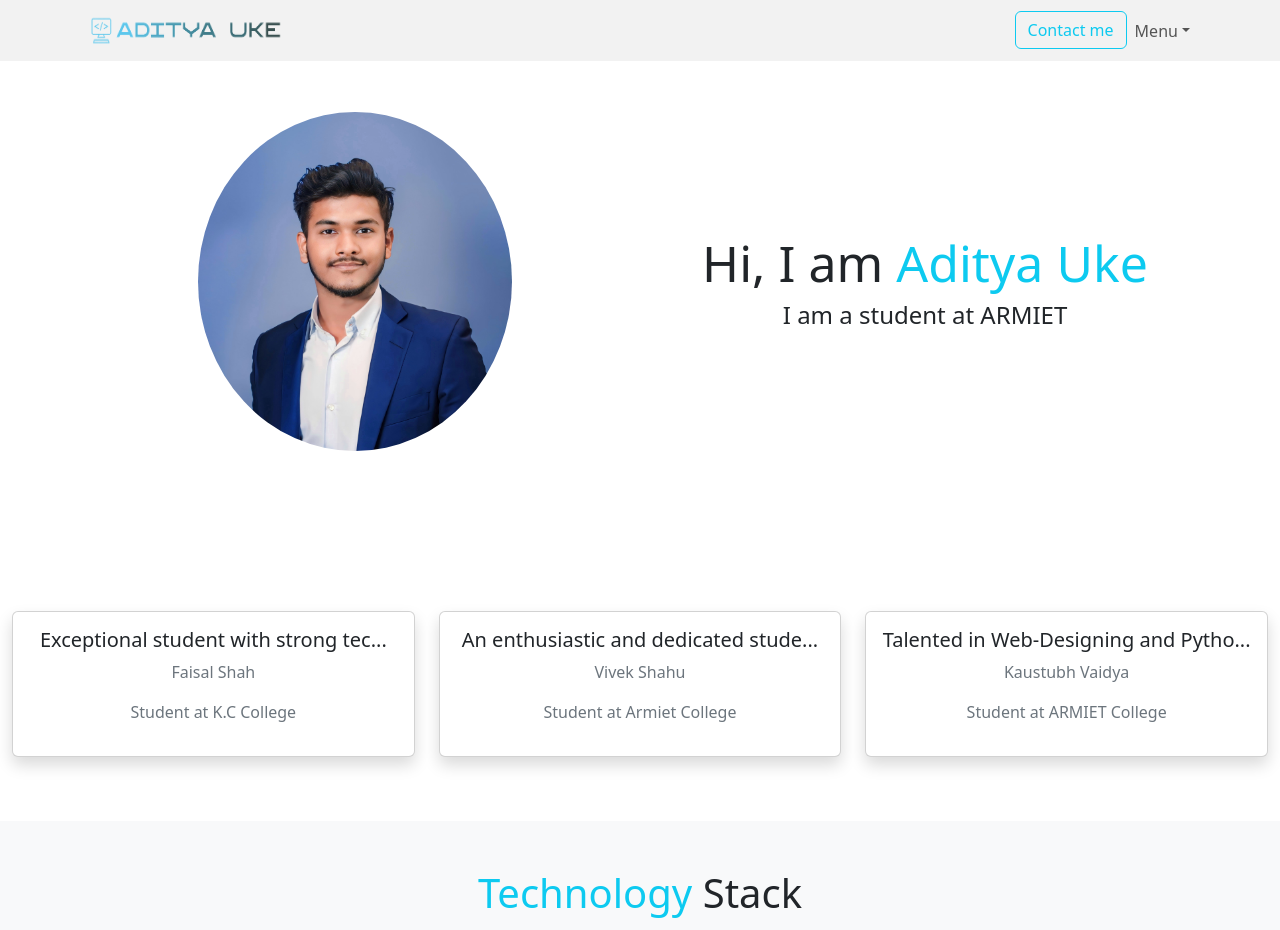
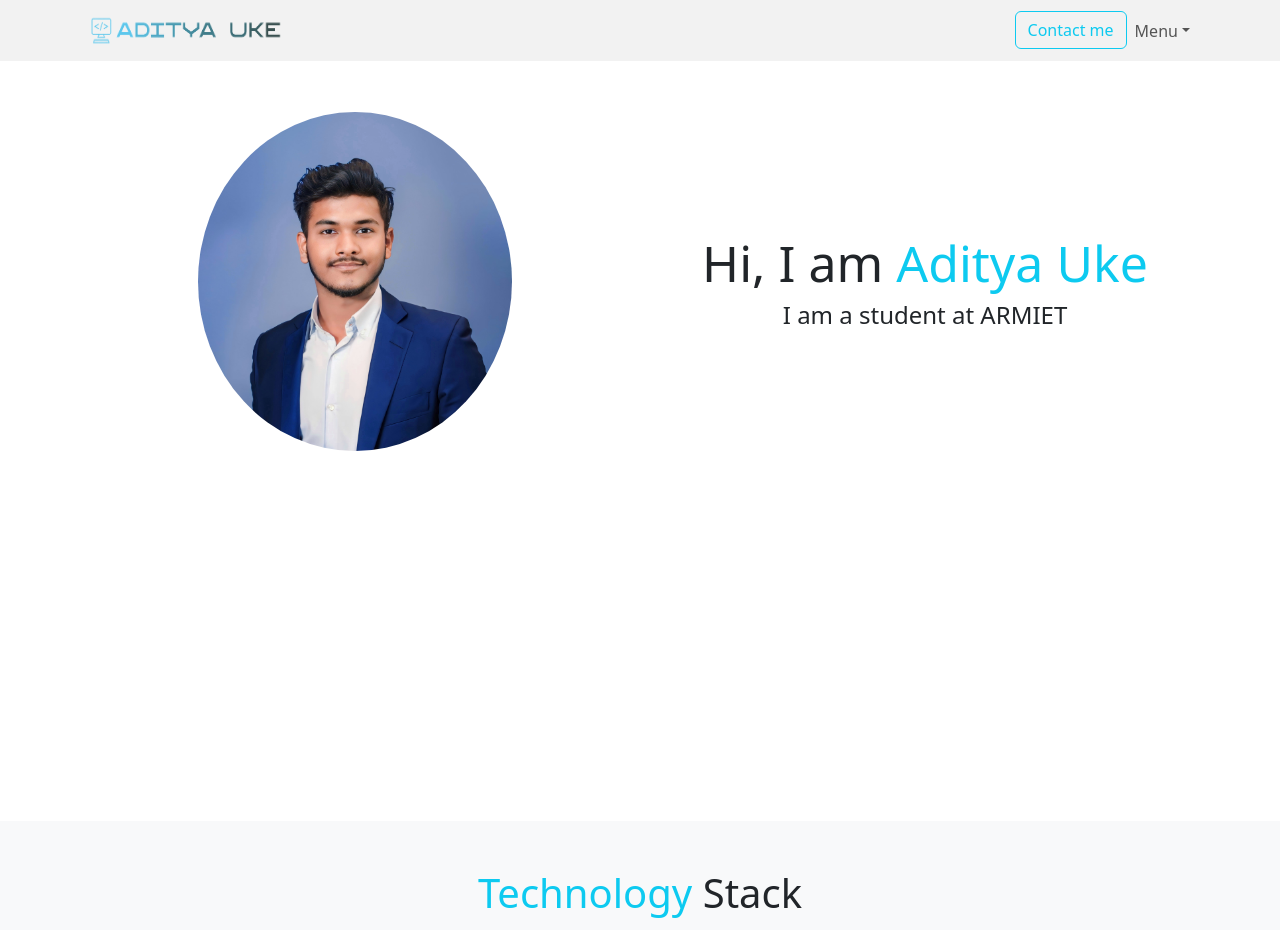
Before and after one commit to adityauke/aditya-uke-portfolio, a React (Create React App) app: page / in a window 1280 px wide. Shown: the top 930 px of the page. Built offline with nearby package versions, Linux system fonts and the light colour scheme.

Commit message:
Update RecommendationSection.js

```diff
--- a/src/components/RecommendationSection.js
+++ b/src/components/RecommendationSection.js
@@ -9,7 +9,7 @@ function RecommendationSection() {
             {(value) => {
                 const {recommendations} = value;
                 return (
-                    <div className="container-fluid py-3" >
+                    <div className="container-fluid py-3 reveal fade-left" >
                         <div className="row text-center py-5 d-flex flex-nowrap overflow-auto scrollbar">
                             {recommendations.map((recommendation)=>(
                                 <RecommendationCard Key={uuid()} recommendation={recommendation}/>
```
